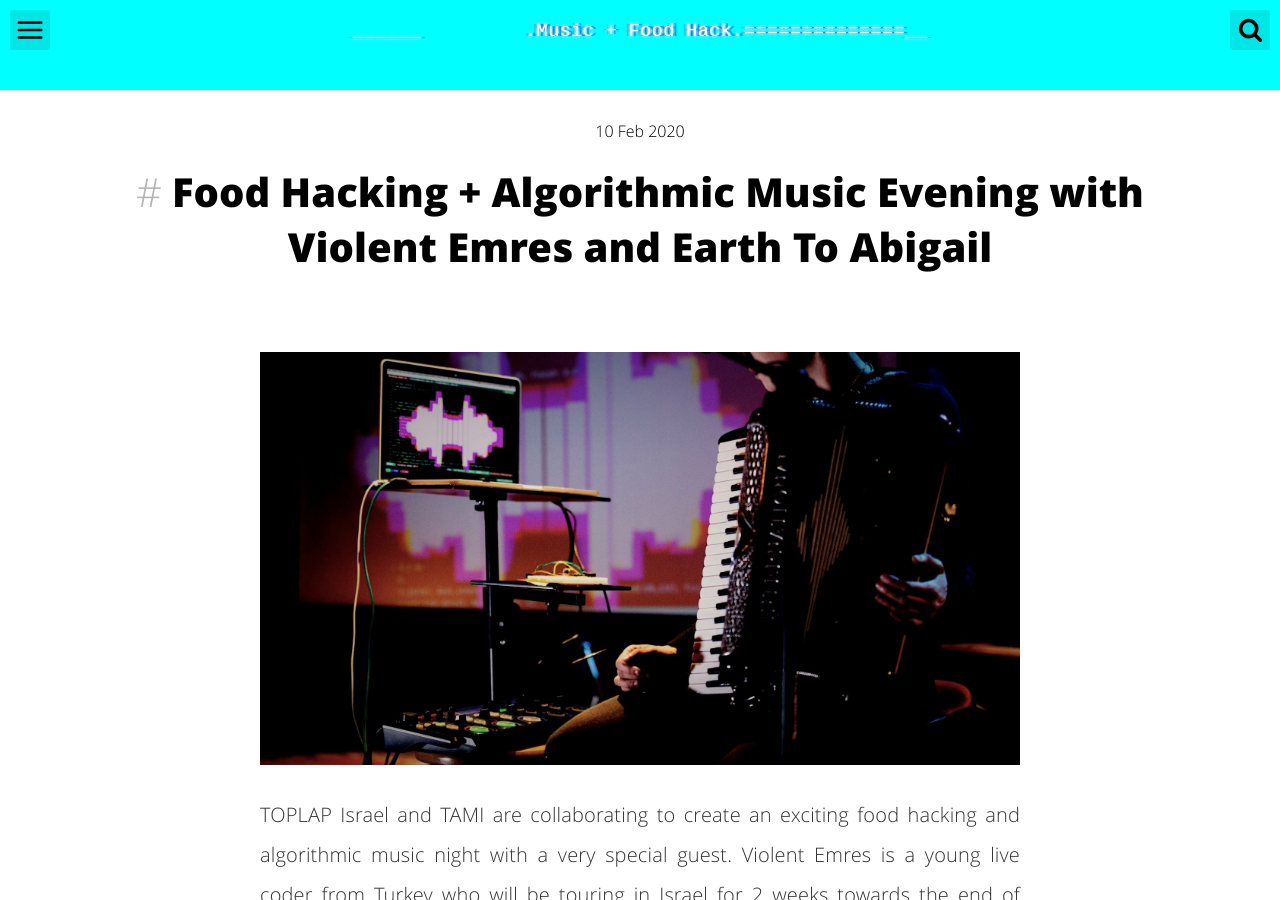
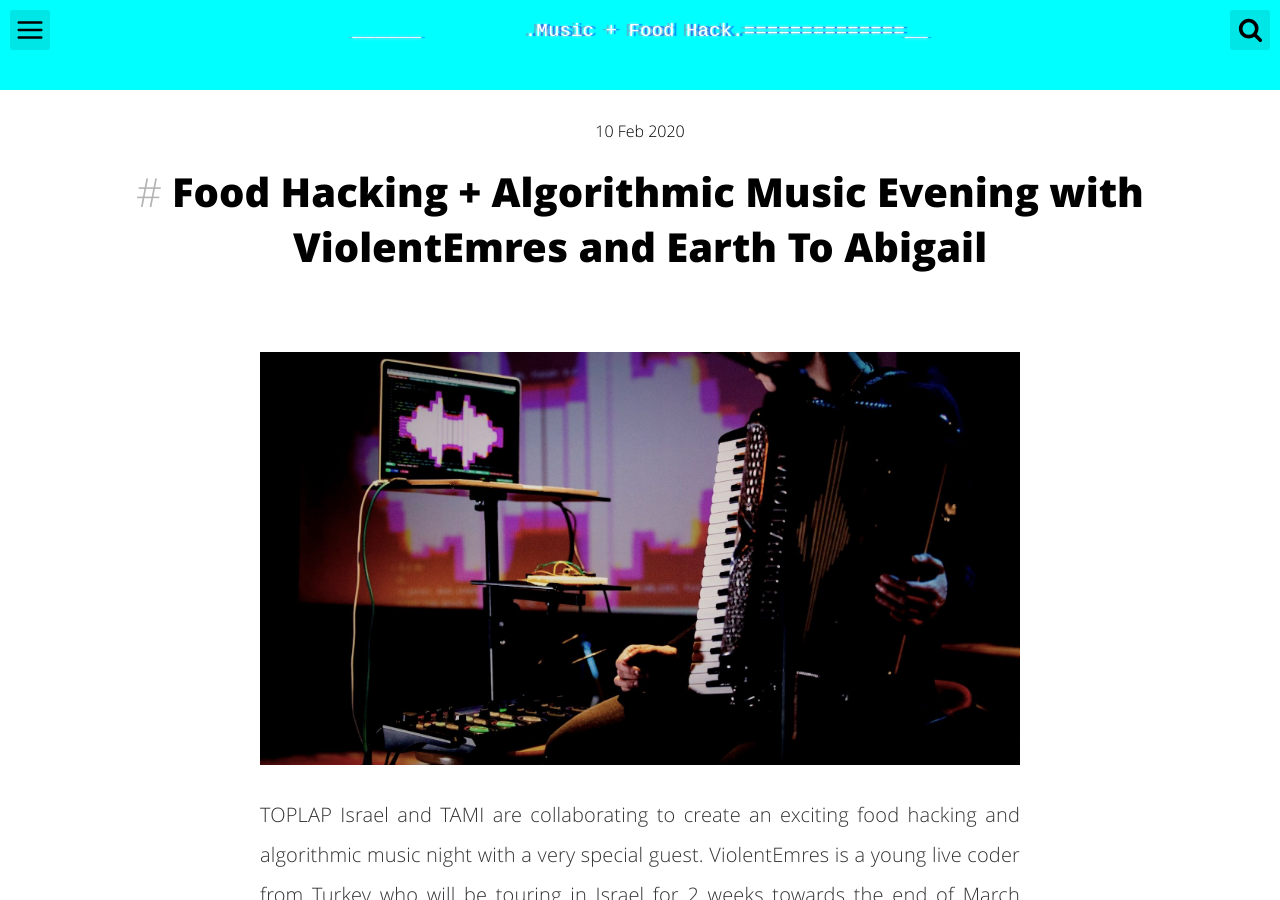
Before and after one commit to TOPLAP-Israel/TOPLAP-Israel.github.io, a Jekyll site: the page built from _posts/2020-02-10-violentemres-tami.md, in a window 1280 px wide and 900 px high. Built offline with Jekyll 4.4.1, drawn with Linux system fonts in a browser that asks for light colours; comment, search, counter and statistics services are not loaded; some of the changed text lies outside the part shown.

Commit message:
update info on latest post

```diff
--- a/_posts/2020-02-10-violent-emre-tami.md
+++ b/_posts/2020-02-10-violentemres-tami.md
@@ -1,7 +1,7 @@
 ---
 layout: post
 title: "Music + Food Hack"
-post_title: "Food Hacking + Algorithmic Music Evening with Violent Emres and Earth To Abigail"
+post_title: "Food Hacking + Algorithmic Music Evening with ViolentEmres and Earth To Abigail"
 image: "/assets/img/posts/ViolentEmresTami/EIF-17.jpg"
 date: 2020-02-10
 author: "Mynah Marie"
@@ -9,7 +9,7 @@ tags:
 - algorave
 - algorithmic music
 - creative coding
-description: "TOPLAP Israel and TAMI collaborate for an exciting algorithmic music and food hacking evening with Violent Emres from Turkey and Earth To Abigail."
+description: "TOPLAP Israel and TAMI collaborate for an exciting algorithmic music and food hacking evening with ViolentEmres from Turkey and Earth To Abigail."
 categories:
 - Algorithmic Events
 ---
@@ -17,11 +17,11 @@ categories:
 <img style="width:100%;height:100%;" src="{{page.image}}">
 
 TOPLAP Israel and TAMI are collaborating to create an exciting food hacking and algorithmic music night with a very special
-guest. Violent Emres is a young live coder from Turkey who will be touring in Israel for 2 weeks towards the end of March 2020.
+guest. ViolentEmres is a young live coder from Turkey who will be touring in Israel for 2 weeks towards the end of March 2020.
 
 Working primarily with Tidal Cycles, he creates dark break beat atmospheres with expressive sound design, creating a dark but yet inspiring soundscape and beats.
 
-For this special evening, Emres will be collaborating with Earth To Abigail for some live coding madness using Tidals as well as Sonic Pi.
+For this special evening, ViolentEmres will be collaborating with Earth To Abigail for some live coding madness using TidalCycles as well as Sonic Pi.
 
 Visuals for the show will be generated live by Eyal Gruss.
 
@@ -37,13 +37,13 @@ Food will be ready at 8pm, performance starts at 9pm
 
 **40₪** (Includes dinner + show)<br>
 
-### Listen To Violent Emres and Earth To Abigail
+### Listen To ViolentEmres and Earth To Abigail
 
 [soundcloud.com/violentemres](https://soundcloud.com/violentemres)<br>
 [soundcloud.com/earth-to-abigail](https://soundcloud.com/earth-to-abigail)<br>
 
 
-### Follow Violent Emres and Earth To Abigail on Social Media!
+### Follow ViolentEmres and Earth To Abigail on Social Media!
 
 **Instagram**<br>
 [@violentemres](https://www.instagram.com/violentemres/)<br>
```
